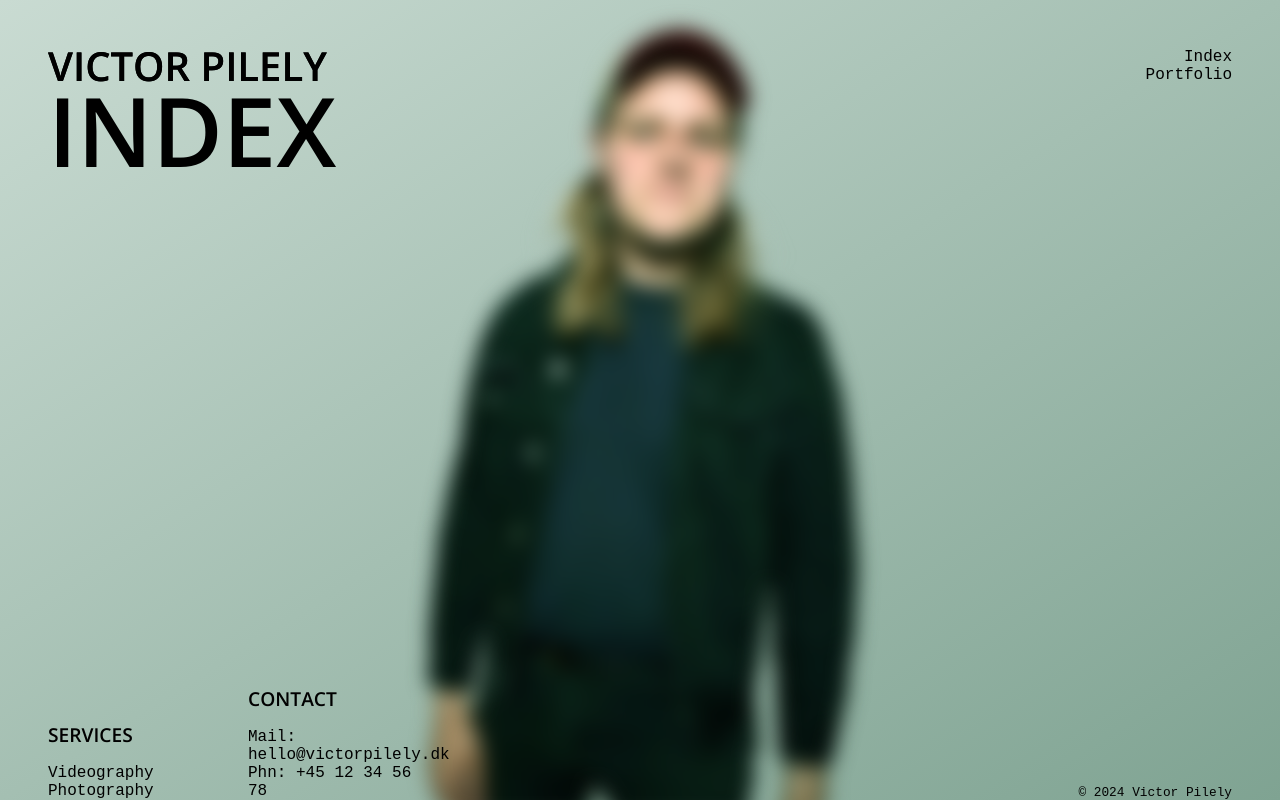
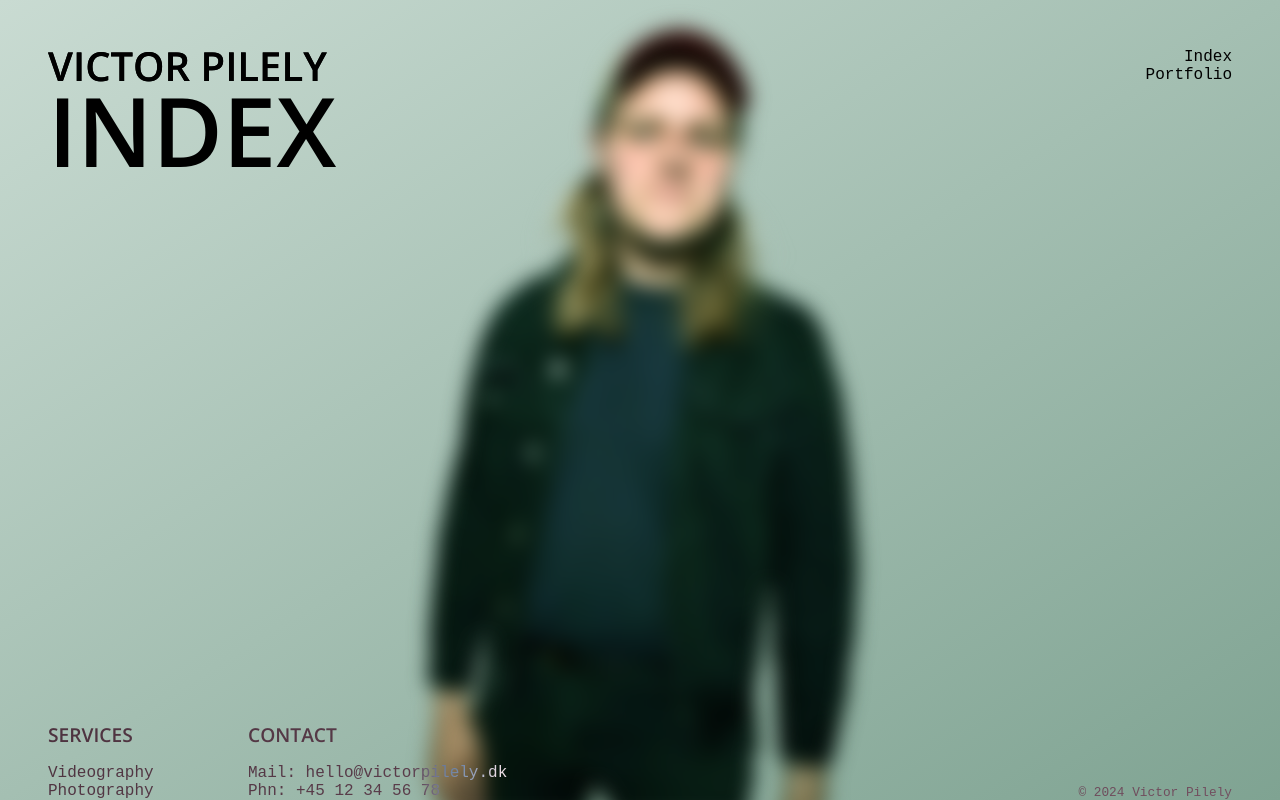
Before and after one commit to TWoolff/victor, a Next.js app: page / in a window 1280 px wide. Built offline with nearby package versions, Linux system fonts and the light colour scheme; a web font is replaced by a local one.

Commit message:
style: Update Footer module CSS
- Set color to var(--color-white) for better visibility
- Apply mix-blend-mode: difference for better contrast
- Update grid-column property for .services class

```diff
--- a/src/components/Footer/Footer.module.css
+++ b/src/components/Footer/Footer.module.css
@@ -2,9 +2,16 @@
     grid-area: footer;
     align-items: end;
     padding-bottom: 3rem;
+    color: var(--color-white);
+    mix-blend-mode: difference;
 
     & h2 {
         text-transform: uppercase;
+    }
+
+    & a {
+        color: var(--color-white);
+        mix-blend-mode: difference;
     }
 }
 
@@ -20,7 +27,7 @@
     grid-column: 1 / -1;
 
     @media (min-width: 768px) {
-        grid-column: 3 / 5;
+        grid-column: 3 / 8;
     }
 }
 
```
